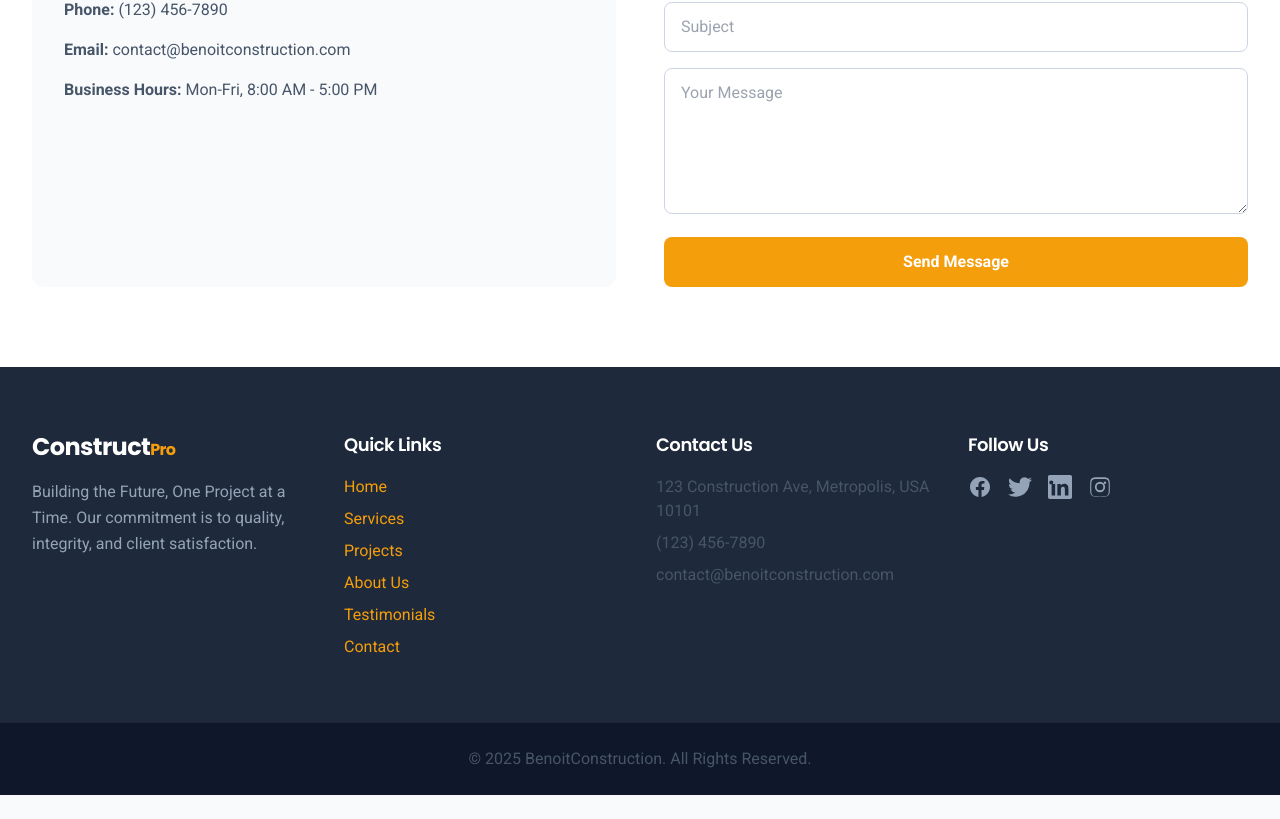
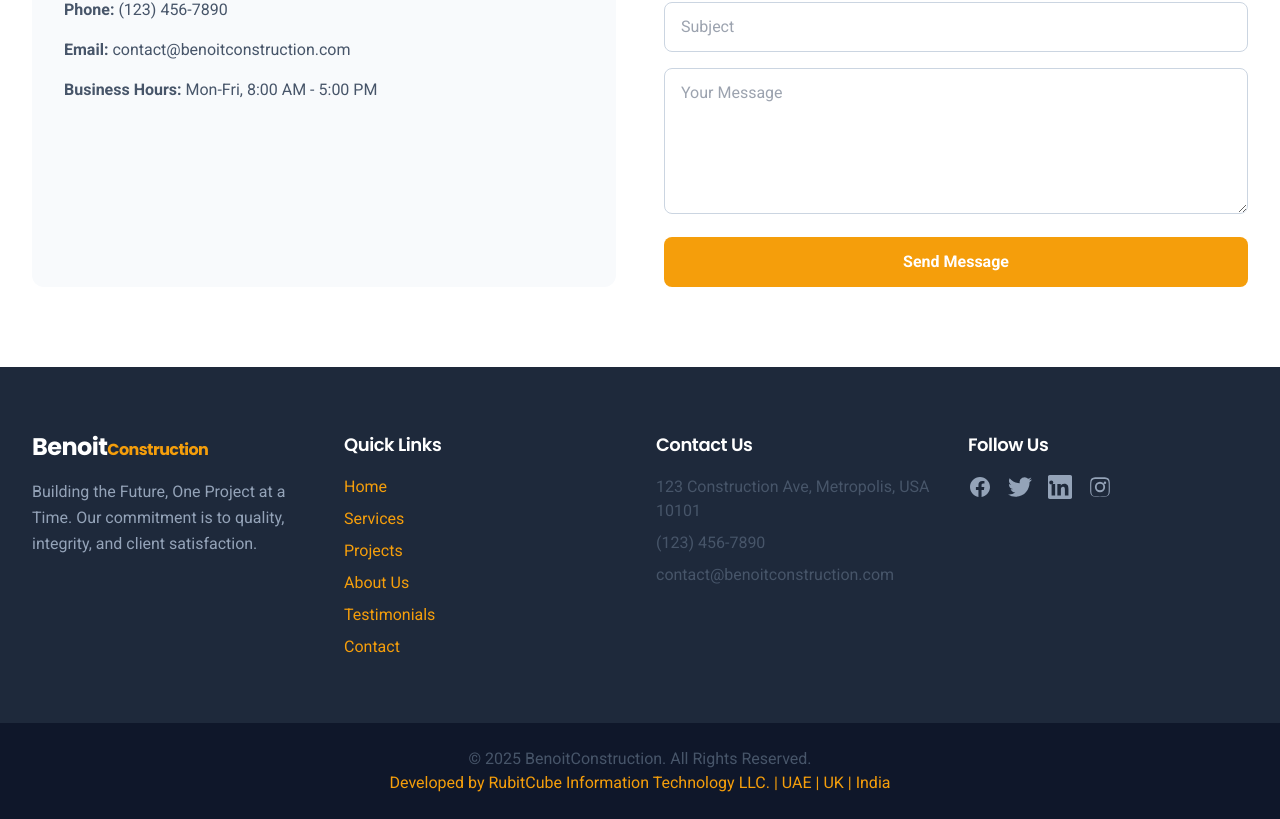
Before and after one commit to 120296Soumyaju/ConstructProp, a React (Vite) app: page / in a window 1280 px wide. Shown: the part 4096-4915 px from the top of the page. Before the commit the page ends 4891 px from the top, so only its background shows below. Built offline with nearby package versions, Linux system fonts and the light colour scheme.

Commit message:
updated footer content for developer infomation

```diff
--- a/components/Footer.tsx
+++ b/components/Footer.tsx
@@ -86,6 +86,16 @@ const Footer: React.FC = () => {
           <p>
             &copy; {new Date().getFullYear()} {SITE_CONTENT.footer.copyright}
           </p>
+           <p>
+              <a
+                href={SITE_CONTENT.footer.developerUrl}
+                target="_blank"
+                rel="noopener noreferrer"
+                className="hover:text-amber-400 transition-colors duration-300"
+              >
+                {SITE_CONTENT.footer.developedBy}
+              </a>
+            </p>
         </div>
       </div>
     </footer>
--- a/content.ts
+++ b/content.ts
@@ -193,15 +193,15 @@ export const SITE_CONTENT = {
   },
   footer: {
     about: {
-      title: 'Construct',
-      titleHighlight: 'Pro',
+      title: 'Benoit',
+      titleHighlight: 'Construction',
       description: 'Building the Future, One Project at a Time. Our commitment is to quality, integrity, and client satisfaction.',
     },
     quickLinksTitle: 'Quick Links',
     contactTitle: 'Contact Us',
     followUsTitle: 'Follow Us',
     copyright: 'BenoitConstruction. All Rights Reserved.',
-    developedBy: 'Developed by RubitCube Information Technology',
+    developedBy: 'Developed by RubitCube Information Technology LLC. | UAE | UK | India',
     developerUrl: 'https://rubitcube.com',
   }
 };
```
